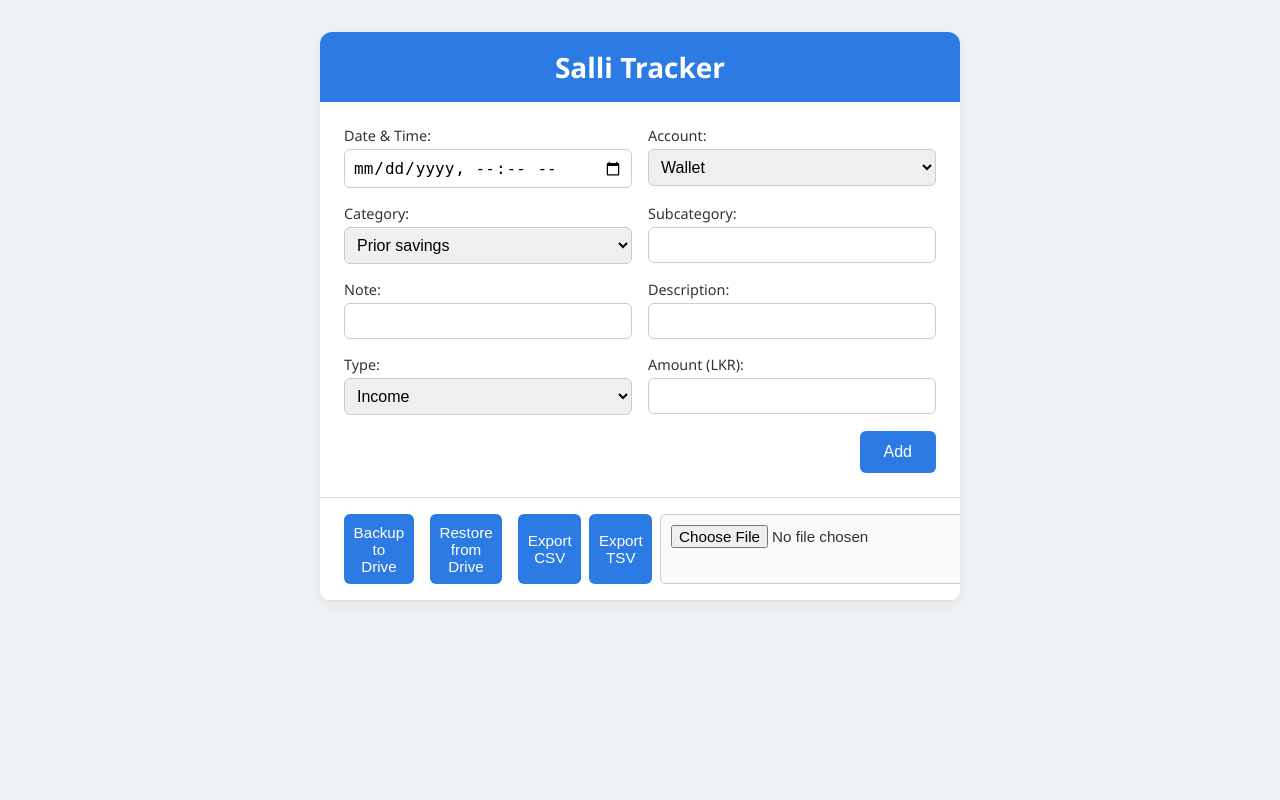
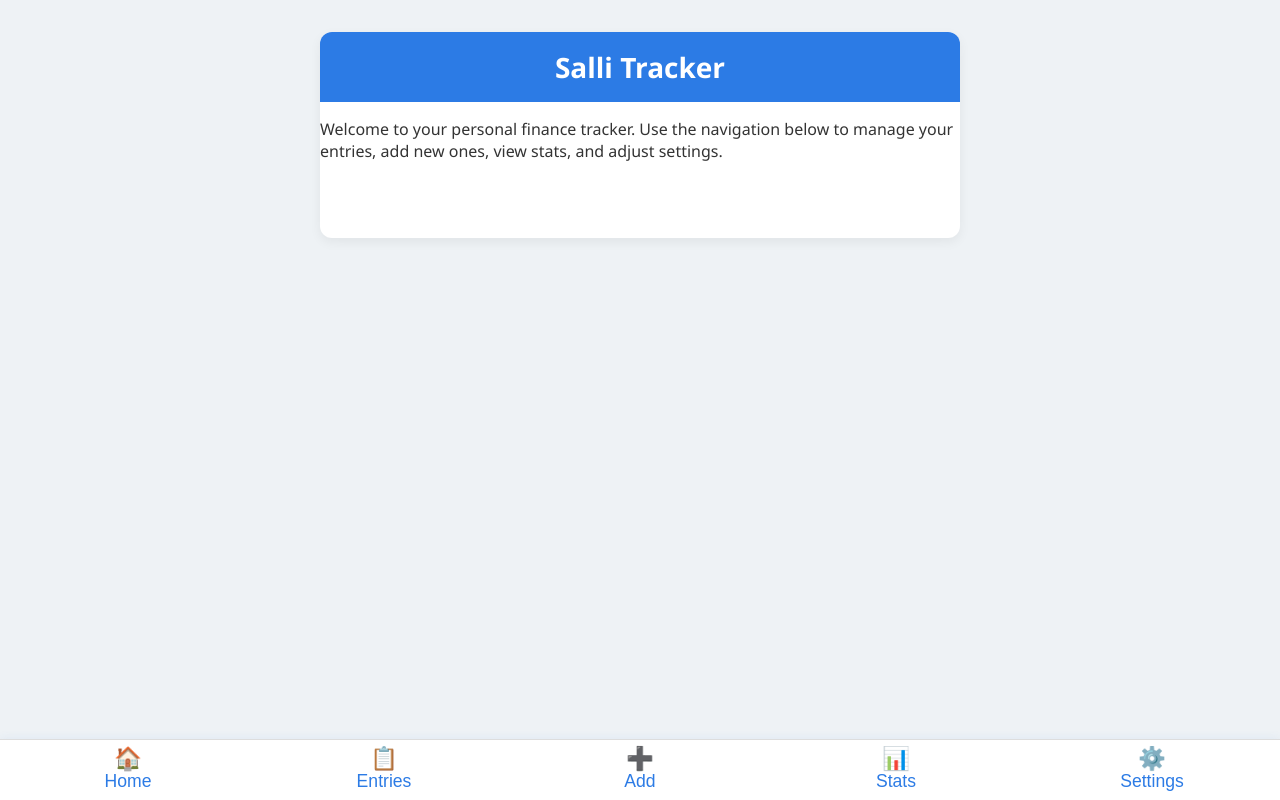
Before and after one commit to Harithroo/Salli, a PHP site: page / in a window 1280 px wide. Run offline with PHP 8.4, Linux system fonts and the light colour scheme; some libraries are stand-ins or nearby versions.

Commit message:
add pages

```diff
--- a/index.html
+++ b/index.html
@@ -15,10 +15,19 @@
 
 <body>
   <div id="app">
+    <div id="page-home" class="page active">
       <h1>Salli Tracker</h1>
+      <p>Welcome to your personal finance tracker. Use the navigation below to manage your entries, add new ones, view
+        stats, and adjust settings.</p>
+    </div>
+    <div id="page-entries" class="page">
+      <h2>Entries</h2>
+      <ul id="entries"></ul>
+    </div>
+    <div id="page-entryform" class="page">
+      <h2>Add Entry</h2>
       <form id="entryForm">
         <label>Date & Time: <input type="datetime-local" id="datetime" required></label>
-
         <label>Account:
           <select id="account">
             <option value="Wallet">Wallet</option>
@@ -28,7 +37,6 @@
             <option value="Bank - Commercial">Bank - Commercial</option>
           </select>
         </label>
-
         <label>Category:
           <select id="category">
             <option value="Prior savings">Prior savings</option>
@@ -36,49 +44,56 @@
             <option value="Banking">Banking</option>
           </select>
         </label>
-
         <label>Subcategory:
           <input type="text" id="subcategory">
         </label>
-
         <label>Note:
           <input type="text" id="note">
         </label>
-
         <label>Description:
           <input type="text" id="description">
         </label>
-
         <label>Type:
           <select id="type">
             <option value="Income">Income</option>
             <option value="Expense">Expense</option>
           </select>
         </label>
-
         <label>Amount (LKR):
           <input type="number" id="amount" step="0.01" required>
         </label>
-
         <button type="submit" id="submitBtn">Add</button>
       </form>
+    </div>
+    <div id="page-stats" class="page">
+      <h2>Stats</h2>
+      <div id="statsContent">
+        <p>View your spending and income statistics here. (Feature coming soon!)</p>
+      </div>
+    </div>
+    <div id="page-settings" class="page">
+      <h2>Settings</h2>
+      <div id="settingsContent">
+        <p>Adjust your preferences and app settings here. (Feature coming soon!)</p>
         <div class="actions">
-      <!-- Backup button -->
           <button id="backupBtn">Backup to Drive</button>
           <span id="backupStatus"></span>
           <button id="restoreBtn">Restore from Drive</button>
           <span id="restoreStatus"></span>
-      <!-- export -->
           <button onclick="exportEntries('csv')">Export CSV</button>
           <button onclick="exportEntries('tsv')">Export TSV</button>
-      <!-- import -->
           <input type="file" id="importFile" accept=".csv,.tsv">
         </div>
-    <ul id="entries">
-      <!-- Entries will be rendered by JavaScript. Remove static example. -->
-    </ul>
       </div>
-  <!-- correct Umbrella.js import -->
+    </div>
+    <nav class="bottom-nav">
+      <button class="nav-btn" data-page="home"><span>🏠</span><span>Home</span></button>
+      <button class="nav-btn" data-page="entries"><span>📋</span><span>Entries</span></button>
+      <button class="nav-btn" data-page="entryform"><span>➕</span><span>Add</span></button>
+      <button class="nav-btn" data-page="stats"><span>📊</span><span>Stats</span></button>
+      <button class="nav-btn" data-page="settings"><span>⚙️</span><span>Settings</span></button>
+    </nav>
+  </div>
   <script src="libs/umbrella.min.js"></script>
   <script src="js/entries.js"></script>
   <script src="js/render.js"></script>
@@ -86,6 +101,20 @@
   <script src="js/import.js"></script>
   <script src="js/export.js"></script>
   <script src="app.js"></script>
+  <script>
+    // Navigation logic
+    const pages = ['home', 'entries', 'entryform', 'stats', 'settings'];
+    u('.nav-btn').on('click', e => {
+      const page = e.target.closest('.nav-btn').getAttribute('data-page');
+      pages.forEach(p => {
+        u(`#page-${p}`).removeClass('active');
+        u(`.nav-btn[data-page="${p}"]`).removeClass('active');
+      });
+      u(`#page-${page}`).addClass('active');
+      u(`.nav-btn[data-page="${page}"]`).addClass('active');
+      window.scrollTo({ top: 0, behavior: 'smooth' });
+    });
+  </script>
 </body>
 
 </html>
--- a/style.css
+++ b/style.css
@@ -13,6 +13,8 @@ body {
   border-radius: 12px;
   box-shadow: 0 4px 12px rgba(0, 0, 0, 0.06);
   overflow: hidden;
+  position: relative;
+  padding-bottom: 60px; /* Space for bottom nav */
 }
 
 /* Header */
@@ -140,8 +142,68 @@ ul#entries li .controls button:hover {
   background: #ddd;
 }
 
-/* Mobile adjustments */
+/* Page sections */
+.page {
+  display: none;
+  animation: fadeIn 0.3s;
+}
+.page.active {
+  display: block;
+}
+
+@keyframes fadeIn {
+  from { opacity: 0; }
+  to { opacity: 1; }
+}
+
+/* Bottom navigation bar */
+.bottom-nav {
+  position: fixed;
+  left: 0;
+  right: 0;
+  bottom: 0;
+  height: 60px;
+  background: #fff;
+  border-top: 1px solid #ddd;
+  display: flex;
+  justify-content: space-around;
+  align-items: center;
+  z-index: 100;
+  box-shadow: 0 -2px 8px rgba(44,123,229,0.06);
+}
+
+.bottom-nav .nav-btn {
+  background: none;
+  border: none;
+  outline: none;
+  flex: 1;
+  display: flex;
+  flex-direction: column;
+  align-items: center;
+  font-size: 1.1rem;
+  color: #2c7be5;
+  padding: 0.2rem 0;
+  cursor: pointer;
+  transition: background 0.15s;
+  height: 100%;
+  justify-content: center;
+}
+
+.bottom-nav .nav-btn span:first-child {
+  font-size: 1.4rem;
+  line-height: 1;
+}
+
+.bottom-nav .nav-btn.active,
+.bottom-nav .nav-btn:focus {
+  background: #eaf2fd;
+  color: #1a68d1;
+}
+
 @media (max-width: 480px) {
+  #app {
+    padding-bottom: 70px;
+  }
   form#entryForm {
     grid-template-columns: 1fr;
   }
@@ -169,4 +231,14 @@ ul#entries li .controls button:hover {
     justify-self: end;
     margin-top: 0.5rem;
   }
+
+  .bottom-nav {
+    height: 56px;
+    font-size: 0.95rem;
+  }
 }
+
+/* Hide bottom nav on print */
+@media print {
+  .bottom-nav { display: none !important; }
+}
```
Lines whose indentation alone changed are shown as unchanged.
